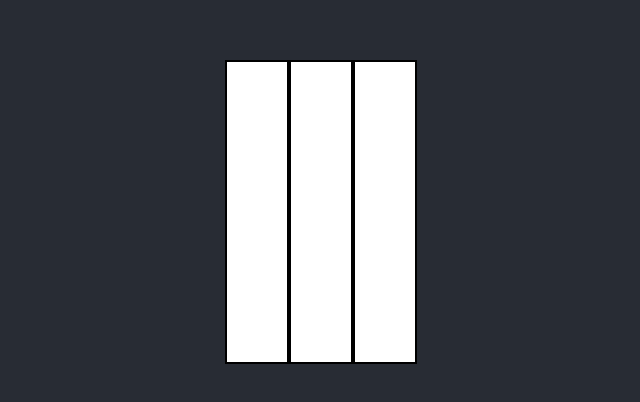
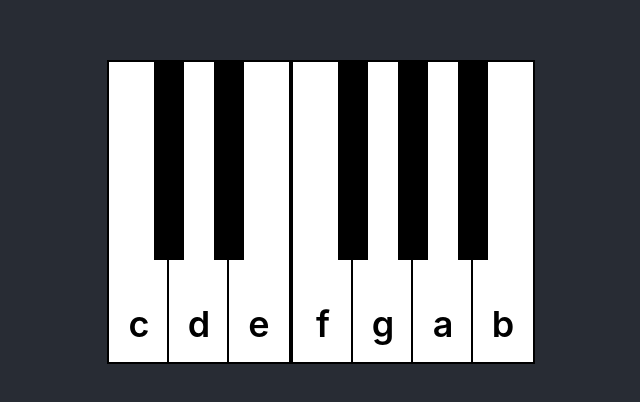
Before and after one commit to nathandrapeza/web-piano, a React (Create React App) app: page / in a window 1280 px wide. Shown: the part 188-590 px from the top of the page, without its empty margins (319-959 px from the left). Built offline with nearby package versions, Linux system fonts and the light colour scheme.

Commit message:
Basic piano design

```diff
--- a/src/components/Key.css
+++ b/src/components/Key.css
@@ -4,3 +4,22 @@
   width: 60px;
   border: 2px solid black;
 }
+
+.flat-key {
+  position: relative;
+  background-color: black;
+  margin-left: -17px;
+  margin-right: -17px;
+  height: 200px;
+  width: 30px;
+  z-index: 2;
+}
+
+.key-text {
+  position: relative;
+  color: black;
+  font-weight: 600;
+  font-size: 36px;
+  margin-top: 240px;
+  pointer-events: none;
+}
--- a/src/components/Key.js
+++ b/src/components/Key.js
@@ -1,10 +1,11 @@
 import React from 'react';
 import './Key.css';
 
-const Key = () => {
+const Key = (props) => {
+  const isFlat = !props.note.includes("flat");
   return (
-    <div className="key">
-      key
+    <div className={ isFlat ? "key" : "flat-key"}>
+      { isFlat ? (<div className="key-text">{props.note}</div>) : null }
     </div>
   );
 }
--- a/src/components/Piano.js
+++ b/src/components/Piano.js
@@ -1,13 +1,22 @@
 import React from 'react';
 import { Key } from './Key'
 import './Piano.css'
+import { Notes } from '../global/constants'
+import _ from 'lodash';
 
 const Piano = () => {
+  const keys = _.map(Notes, (note, index) => {
+    return (
+      <Key
+        key={index}
+        note={note}
+      />
+    );
+  });
+
   return (
     <div className="piano">
-      <Key />
-      <Key />
-      <Key />
+      {keys}
     </div>
   );
 }
--- /dev/null
+++ b/src/global/constants.js
@@ -0,0 +1,7 @@
+const Notes = [
+  "c", "dflat", "d", "eflat",
+  "e", "f", "gflat", "g",
+  "aflat", "a", "bflat", "b"
+];
+
+export { Notes };
```
